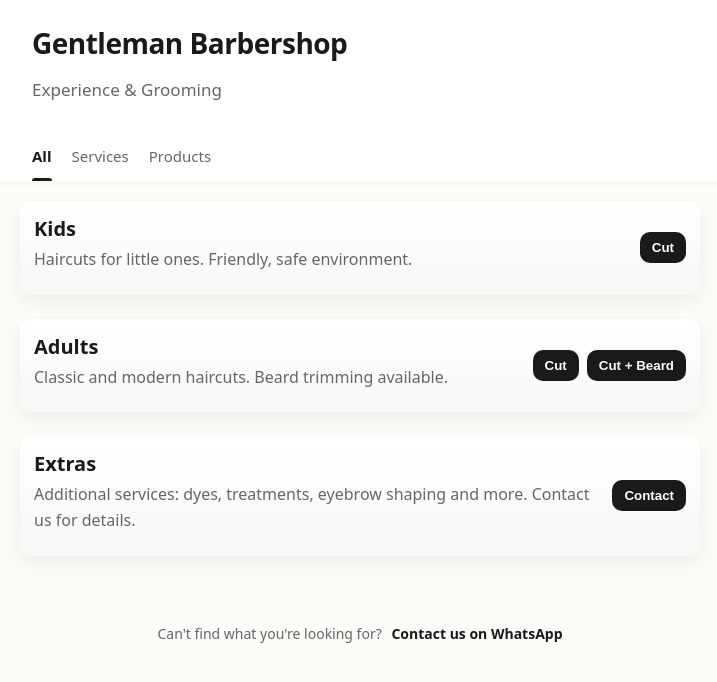
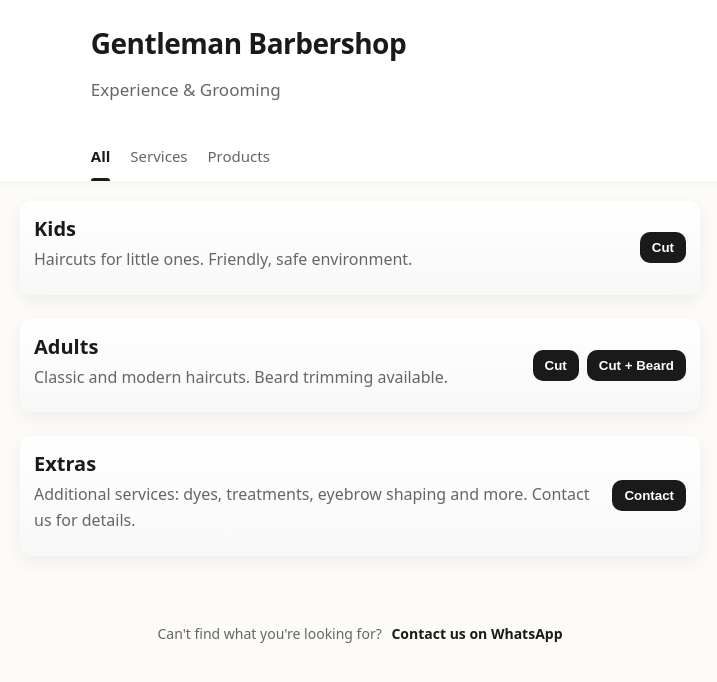
Before and after one commit to amauriswill/gentleman-barbershop, a website with bundled scripts: page index.html in a window 1280 px wide. Shown: the whole page, without its empty margins (280-997 px from the left). Built offline with nearby package versions, Linux system fonts and the light colour scheme; files whose address does not match are found by name; a web font is replaced by a local one.

Commit message:
ui: center header-inner to align `Gentleman Barbershop` with cards (use prose centering)

```diff
--- a/styles.css
+++ b/styles.css
@@ -42,11 +42,13 @@ body {
 
 /* Header inner aligns to the prose max-width so logo and cards line up */
 .app-header .header-inner {
-    width: 100%;
+    /* let the .prose class control max-width and centering */
     display: flex;
     align-items: center;
     gap: 16px;
     flex-wrap: wrap;
+    margin-left: auto;
+    margin-right: auto;
 }
 .app-header .header-inner > .header-content { flex: 1 1 320px; }
 .app-header .header-inner > .category-tabs { flex: 0 1 100%; margin-top: 8px; }
```
